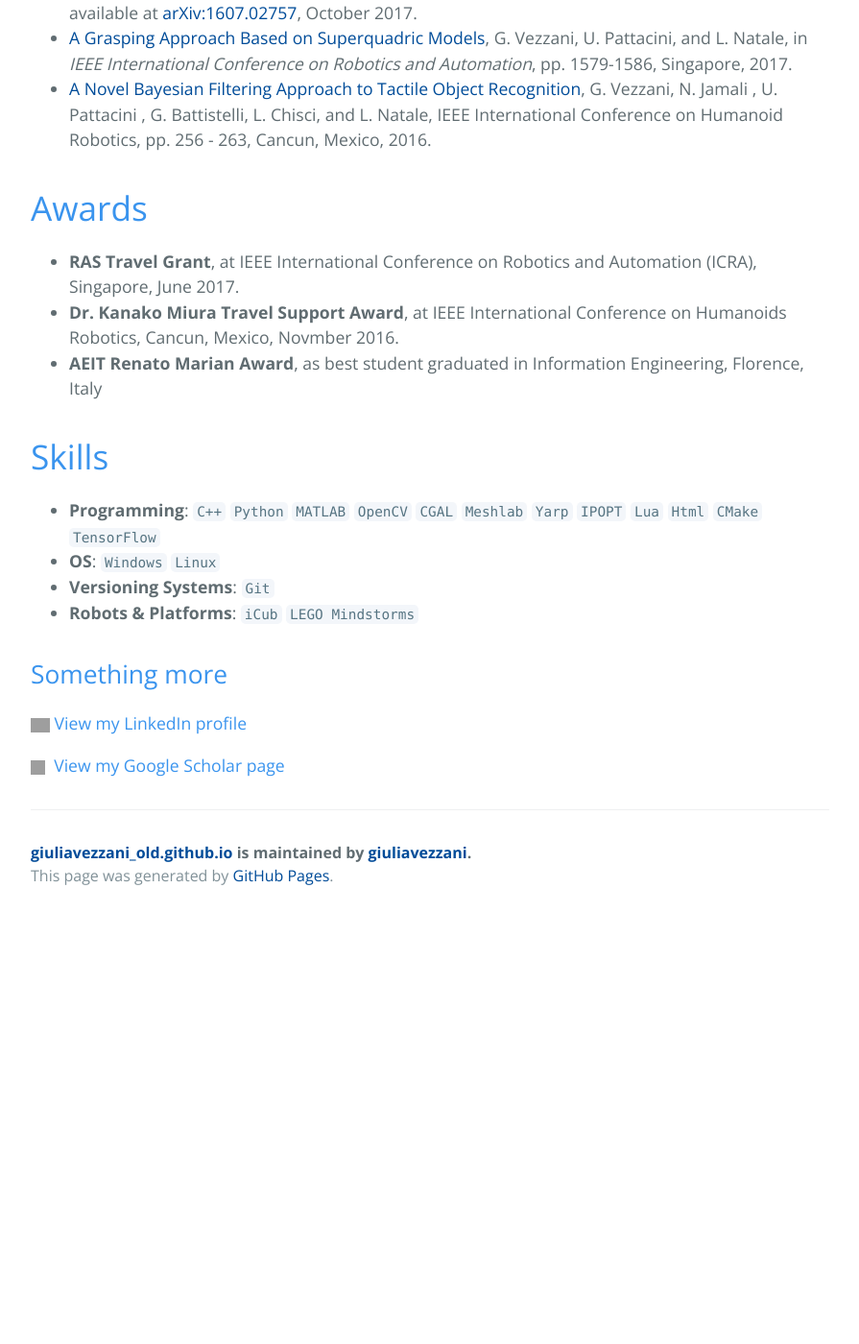
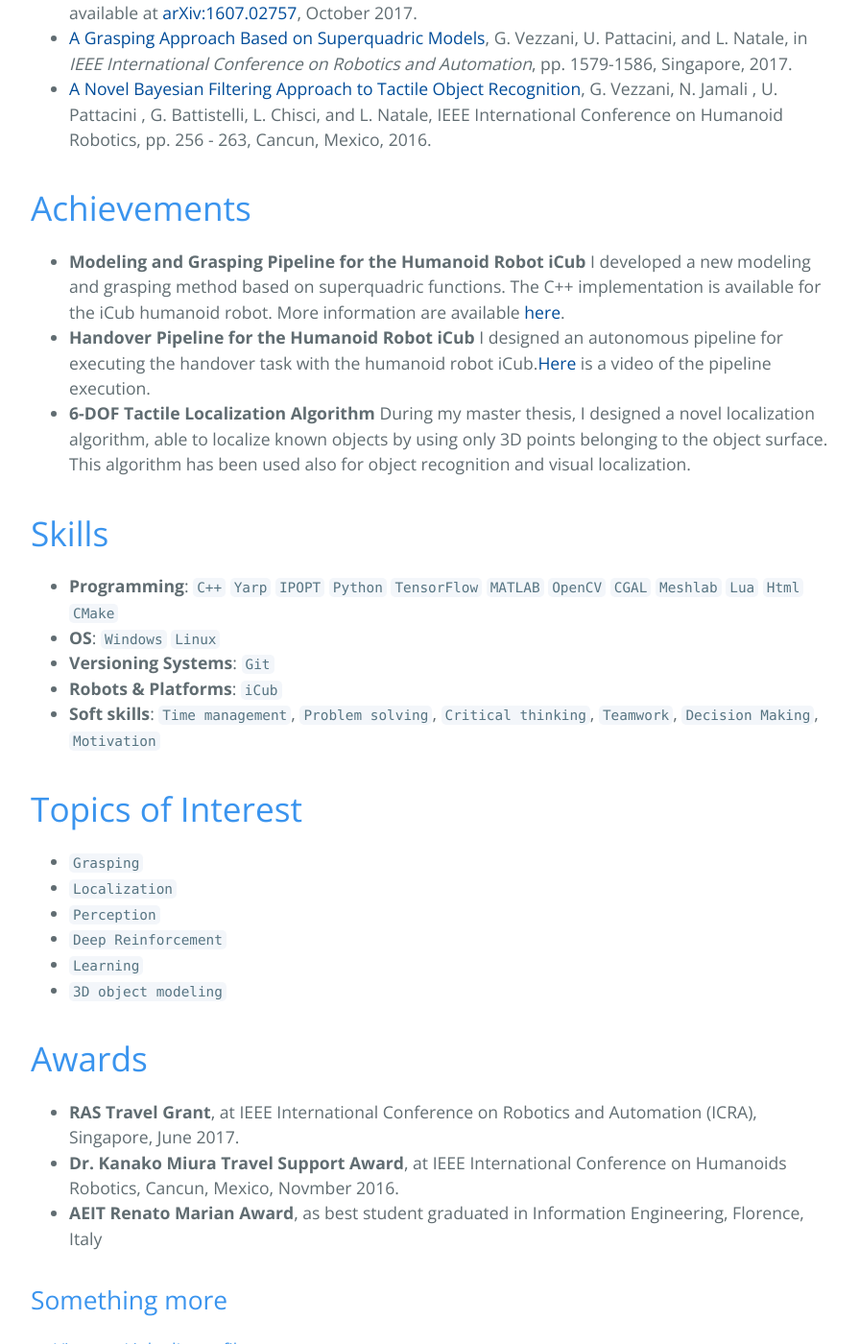
Before and after one commit to giuliavezzani/giuliavezzani_old.github.io, a Jekyll site: the page built from index.md, in a window 1280 px wide and 1400 px high, scrolled down 2240 px. Shown: the whole window at 96% size, without its empty margins (192-1087 px from the left). Built offline with Jekyll 4.4.1, drawn with Linux system fonts in a browser that asks for light colours; our own code applies the rules of GitHub Pages for plain Markdown files; before the commit the page ends 3196 px from its top, so only the background shows below that; grey boxes are pictures that could not be loaded.

Commit message:
Update index.md

```diff
--- a/index.md
+++ b/index.md
@@ -109,6 +109,35 @@ advancement of the theory and practice of systems and control.</p>
  Jamali , U. Pattacini , G. Battistelli, L. Chisci, and L. Natale, IEEE International Conference
  on Humanoid Robotics, pp. 256 - 263, Cancun, Mexico, 2016.
 
+# Achievements
+- **Modeling and Grasping Pipeline for the Humanoid Robot iCub**
+I developed a new modeling and grasping method based on superquadric functions. The C++
+implementation is available for the iCub humanoid robot. More information are available [here](https://github.com/robotology/superquadric-grasp-demo).
+- **Handover Pipeline for the Humanoid Robot iCub**
+I designed an autonomous pipeline for executing the handover task with the humanoid robot iCub.[Here](https://www.youtube.com/watch?v=be27-FGU-Sk)
+is a video of the pipeline execution.
+- **6-DOF Tactile Localization Algorithm**
+During my master thesis, I designed a novel localization algorithm, able to localize known objects by
+using only 3D points belonging to the object surface. This algorithm has been used also for object
+recognition and visual localization.
+
+
+# Skills
+- **Programming**: `C++` `Yarp` `IPOPT` `Python` `TensorFlow` `MATLAB` `OpenCV` `CGAL` `Meshlab` `Lua` `Html` `CMake`
+- **OS**: `Windows` `Linux`
+- **Versioning Systems**: `Git`
+- **Robots & Platforms**: `iCub`
+- **Soft skills**:  `Time management`, `Problem solving`, `Critical thinking`, `Teamwork`, `Decision
+Making`, `Motivation`
+
+# Topics of Interest
+ - `Grasping`
+ - `Localization`
+ - `Perception`
+ - `Deep Reinforcement`
+ - `Learning`
+ - `3D object modeling`
+
 # Awards
 - **RAS Travel Grant**, at IEEE International Conference on Robotics and Automation (ICRA),
  Singapore, June 2017.
@@ -116,14 +145,6 @@ advancement of the theory and practice of systems and control.</p>
  Robotics, Cancun, Mexico, Novmber 2016.
 - **AEIT Renato Marian Award**, as best student graduated in Information Engineering, Florence, Italy
 
-# Skills
-- **Programming**: `C++` `Python` `MATLAB` `OpenCV` `CGAL` `Meshlab` `Yarp` `IPOPT` `Lua` `Html` `CMake` `TensorFlow`
-- **OS**: `Windows` `Linux`
-- **Versioning Systems**: `Git`
-- **Robots & Platforms**: `iCub` `LEGO Mindstorms`
-
-
-
 ## Something more
 
 <a href="https://it.linkedin.com/pub/giulia-vezzani/b7/a46/51a" style="text-decoration:none;"><span style="color:#3A94EE;"><img src="https://static.licdn.com/scds/common/u/img/webpromo/btn_in_20x15.png" width="20" height="15" alt="View my LinkedIn profile" style="vertical-align:middle;" border="0">&nbsp;View my LinkedIn profile</span></a>
```
